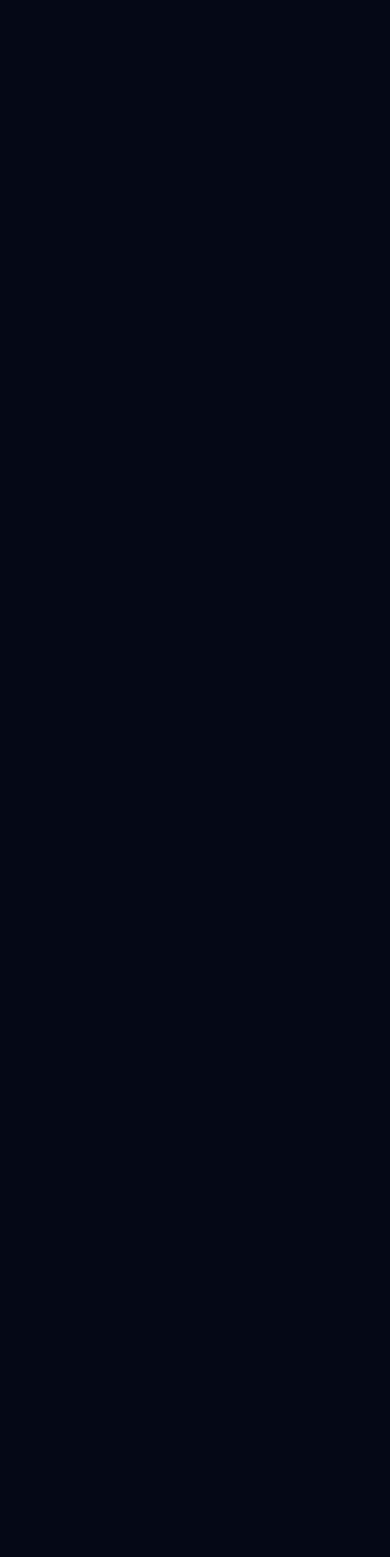
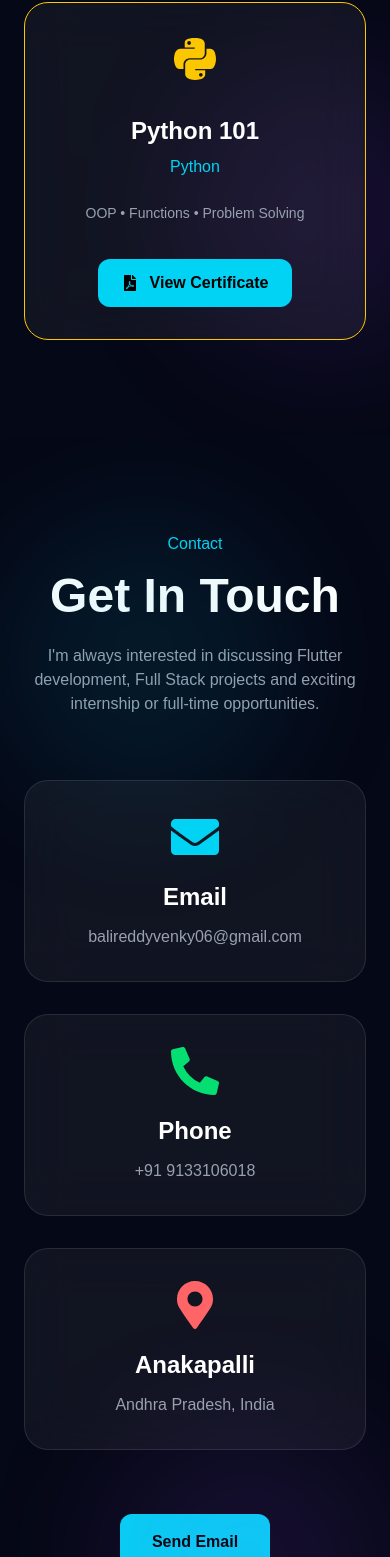
Before and after one commit to Venky0600/Venky_portfolio, a Next.js app: page / in a window 390 px wide. Shown: the part 10242-11799 px from the top of the page. Before the commit the page ends 9373 px from the top, so only its background shows below. Built offline with nearby package versions, Linux system fonts and the light colour scheme.

Commit message:
Update certificate

```diff
--- a/src/app/page.tsx
+++ b/src/app/page.tsx
@@ -2,7 +2,11 @@ import About from "@/components/About";
 import Hero from "@/components/hero";
 import Skills from "@/components/Skills";
 import Projects from "@/components/Projects";
+import Certificates from "@/components/Certificates";
+import Contact from "@/components/Contact";
 import Navbar from "@/components/Navbar";
+
+import { Certificate } from "crypto";
 
 
 
@@ -24,6 +28,9 @@ export default function Home() {
       <About />
       <Skills />
       <Projects />
+      <Certificates />
+      <Contact />
+
 
 
       {/* About Section */}
--- a/src/components/Certificates.tsx
+++ b/src/components/Certificates.tsx
@@ -1,113 +1,166 @@
 "use client";
 
 import { motion } from "framer-motion";
-import { FaFilePdf, FaExternalLinkAlt } from "react-icons/fa";
+import {
+  FaFilePdf,
+  FaGithub,
+  FaDatabase,
+  FaPython,
+} from "react-icons/fa";
+import { FaCloud } from "react-icons/fa";
+
+import {
+  SiPostman,
+//   SiOracle,
+} from "react-icons/si";
 
 const certificates = [
   {
-    title: "Google AI Essentials",
-    company: "Google",
-    image: "/certificates/google.png",
-    pdf: "/certificates/google-ai.pdf",
+    title: "GitHub Foundations",
+    company: "GitHub",
+    icon: <FaGithub className="text-5xl text-white" />,
+    pdf: "/certificates/github-foundations.pdf",
+    color: "border-cyan-400",
+    tech: "Git • GitHub • Pull Requests",
   },
   {
-    title: "IBM Python",
-    company: "IBM",
-    image: "/certificates/ibm.png",
-    pdf: "/certificates/ibm-python.pdf",
+    title: "MongoDB Associate",
+    company: "MongoDB",
+    icon: <FaDatabase className="text-5xl text-green-400" />,
+    pdf: "/certificates/mongodb.pdf",
+    color: "border-green-400",
+    tech: "CRUD • Aggregation • Indexing",
   },
    {
-    title: "NPTEL Cloud Computing",
-    company: "NPTEL",
-    image: "/certificates/nptel.png",
-    pdf: "/certificates/nptel.pdf",
+  title: "OCI Architect Associate",
+  company: "Oracle",
+  icon: <FaCloud className="text-5xl text-red-500" />,
+  pdf: "/certificates/oci.pdf",
+  color: "border-red-400",
+  tech: "Cloud • Security • Networking",
 },
   {
-    title: "Flutter Development",
-    company: "Udemy",
-    image: "/certificates/flutter.png",
-    pdf: "/certificates/flutter.pdf",
+    title: "Postman Student Expert",
+    company: "Postman",
+    icon: <SiPostman className="text-5xl text-orange-400" />,
+    pdf: "/certificates/postman.pdf",
+    color: "border-orange-400",
+    tech: "REST API • Testing • Automation",
+  },
+  {
+    title: "Python 101",
+    company: "Python",
+    icon: <FaPython className="text-5xl text-yellow-400" />,
+    pdf: "/certificates/python101.pdf",
+    color: "border-yellow-400",
+    tech: "OOP • Functions • Problem Solving",
   },
 ];
 
 export default function Certificates() {
   return (
     <section
-      id="certificates"
+      id="certifications"
       className="relative min-h-screen px-6 py-24 overflow-hidden"
     >
-      {/* Background Glow */}
+      {/* Background */}
 
-      <div className="absolute top-20 left-0 w-72 h-72 bg-cyan-500/10 rounded-full blur-3xl"></div>
+      <div className="absolute top-20 -left-20 w-72 h-72 bg-cyan-500/10 blur-3xl rounded-full"></div>
 
-      <div className="absolute bottom-20 right-0 w-72 h-72 bg-purple-500/10 rounded-full blur-3xl"></div>
+      <div className="absolute bottom-20 -right-20 w-72 h-72 bg-purple-500/10 blur-3xl rounded-full"></div>
 
       <div className="max-w-7xl mx-auto relative z-10">
 
         <motion.p
           initial={{ opacity: 0, y: 30 }}
           whileInView={{ opacity: 1, y: 0 }}
-          className="text-center text-cyan-400 mb-3"
+          className="text-cyan-400 text-center mb-3"
         >
           Certifications
         </motion.p>
 
         <motion.h2
-          initial={{ opacity: 0, y: 50 }}
+          initial={{ opacity: 0, y: 40 }}
           whileInView={{ opacity: 1, y: 0 }}
-          className="text-center text-5xl font-bold mb-20"
+          className="text-center text-5xl font-bold mb-5"
         >
-          My Certificates
+          Professional Certificates
         </motion.h2>
 
-        <div className="grid md:grid-cols-2 lg:grid-cols-2 gap-10">
+        <p className="text-center text-gray-400 mb-16">
+          Verified certifications earned through continuous learning and hands-on practice.
+        </p>
+
+        <div className="grid md:grid-cols-2 lg:grid-cols-3 gap-8">
 
           {certificates.map((certificate, index) => (
 
-            <motion.div
+            <motion.a
               key={index}
-              initial={{ opacity: 0, y: 80 }}
-              whileInView={{ opacity: 1, y: 0 }}
+              href={certificate.pdf}
+              target="_blank"
               whileHover={{
-                scale: 1.03,
+                scale: 1.04,
                 y: -8,
               }}
+              initial={{
+                opacity: 0,
+                y: 60,
+              }}
+              whileInView={{
+                opacity: 1,
+                y: 0,
+              }}
+              viewport={{ once: false }}
               transition={{
                 duration: .6,
-                delay: index * .2,
+                delay: index * .1,
               }}
-              className="backdrop-blur-xl bg-white/5 border border-white/10 rounded-3xl overflow-hidden hover:border-cyan-400 hover:shadow-[0_0_45px_rgba(34,211,238,.35)]"
+              className={`
+                group
+                backdrop-blur-xl
+                bg-white/5
+                border
+                ${certificate.color}
+                rounded-3xl
+                p-8
+                transition-all
+                duration-500
+                hover:shadow-[0_0_40px_rgba(34,211,238,.35)]
+              `}
             >
 
-              <img
-                src={certificate.image}
-                className="w-full h-60 object-cover"
-                alt={certificate.title}
-              />
+              <div className="flex justify-center mb-8">
 
-              <div className="p-8">
+                {certificate.icon}
 
-                <h3 className="text-2xl font-bold mb-2">
+              </div>
+
+              <h3 className="text-2xl font-bold text-center mb-2">
                 {certificate.title}
               </h3>
 
-                <p className="text-gray-400 mb-6">
+              <p className="text-center text-cyan-400 mb-5">
                 {certificate.company}
               </p>
 
-                <a
-                  href={certificate.pdf}
-                  target="_blank"
-                  className="inline-flex items-center gap-3 px-6 py-3 rounded-xl bg-cyan-400 text-black font-bold hover:scale-105 transition"
-                >
+              <p className="text-center text-gray-400 text-sm leading-7 mb-8">
+                {certificate.tech}
+              </p>
+
+              <div className="flex justify-center">
+
+                <div className="px-6 py-3 rounded-xl bg-cyan-400 text-black font-bold flex items-center gap-3">
+
                   <FaFilePdf />
+
                   View Certificate
-                  <FaExternalLinkAlt />
-                </a>
 
                 </div>
 
-            </motion.div>
+              </div>
+
+            </motion.a>
 
           ))}
 
--- /dev/null
+++ b/src/components/Contact.tsx
@@ -0,0 +1,127 @@
+"use client";
+
+import { motion } from "framer-motion";
+import {
+  FaEnvelope,
+  FaPhoneAlt,
+  FaMapMarkerAlt,
+  FaDownload,
+} from "react-icons/fa";
+
+export default function Contact() {
+  return (
+    <section
+      id="contact"
+      className="relative min-h-screen flex items-center px-6 py-24 overflow-hidden"
+    >
+      {/* Background Glow */}
+
+      <div className="absolute top-20 left-0 w-72 h-72 bg-cyan-500/10 rounded-full blur-3xl"></div>
+
+      <div className="absolute bottom-10 right-0 w-72 h-72 bg-purple-500/10 rounded-full blur-3xl"></div>
+
+      <div className="max-w-5xl mx-auto w-full">
+
+        <motion.p
+          initial={{ opacity: 0, y: 30 }}
+          whileInView={{ opacity: 1, y: 0 }}
+          className="text-cyan-400 text-center mb-4"
+        >
+          Contact
+        </motion.p>
+
+        <motion.h2
+          initial={{ opacity: 0, y: 40 }}
+          whileInView={{ opacity: 1, y: 0 }}
+          className="text-center text-5xl font-bold mb-6"
+        >
+          Get In Touch
+        </motion.h2>
+
+        <p className="text-center text-gray-400 max-w-2xl mx-auto mb-16">
+          I'm always interested in discussing Flutter development,
+          Full Stack projects and exciting internship or full-time opportunities.
+        </p>
+
+        <div className="grid md:grid-cols-3 gap-8">
+
+          {/* Email */}
+
+          <motion.div
+            whileHover={{ y: -8, scale: 1.03 }}
+            className="backdrop-blur-xl bg-white/5 border border-white/10 rounded-3xl p-8 text-center"
+          >
+            <FaEnvelope className="text-cyan-400 text-5xl mx-auto mb-5" />
+
+            <h3 className="text-2xl font-bold mb-3">
+              Email
+            </h3>
+
+            <p className="text-gray-400">
+              balireddyvenky06@gmail.com
+            </p>
+
+          </motion.div>
+
+          {/* Phone */}
+
+          <motion.div
+            whileHover={{ y: -8, scale: 1.03 }}
+            className="backdrop-blur-xl bg-white/5 border border-white/10 rounded-3xl p-8 text-center"
+          >
+            <FaPhoneAlt className="text-green-400 text-5xl mx-auto mb-5" />
+
+            <h3 className="text-2xl font-bold mb-3">
+              Phone
+            </h3>
+
+            <p className="text-gray-400">
+              +91 9133106018
+            </p>
+
+          </motion.div>
+
+          {/* Location */}
+
+          <motion.div
+            whileHover={{ y: -8, scale: 1.03 }}
+            className="backdrop-blur-xl bg-white/5 border border-white/10 rounded-3xl p-8 text-center"
+          >
+            <FaMapMarkerAlt className="text-red-400 text-5xl mx-auto mb-5" />
+
+            <h3 className="text-2xl font-bold mb-3">
+              Anakapalli
+            </h3>
+
+            <p className="text-gray-400">
+              Andhra Pradesh, India
+            </p>
+
+          </motion.div>
+
+        </div>
+
+        <div className="flex flex-wrap justify-center gap-6 mt-16">
+
+          <a
+            href="mailto:balireddyvenky06mail@gmail.com"
+            className="px-8 py-4 rounded-xl bg-cyan-400 text-black font-bold hover:scale-105 transition"
+          >
+            Send Email
+          </a>
+
+          <a
+            href="/resumee.pdf"
+            target="_blank"
+            className="px-8 py-4 rounded-xl border border-cyan-400 hover:bg-cyan-400 hover:text-black transition flex items-center gap-3"
+          >
+            <FaDownload />
+            Download Resume
+          </a>
+
+        </div>
+
+      </div>
+    </section>
+  );
+}
```
Lines whose indentation alone changed are shown as unchanged.
